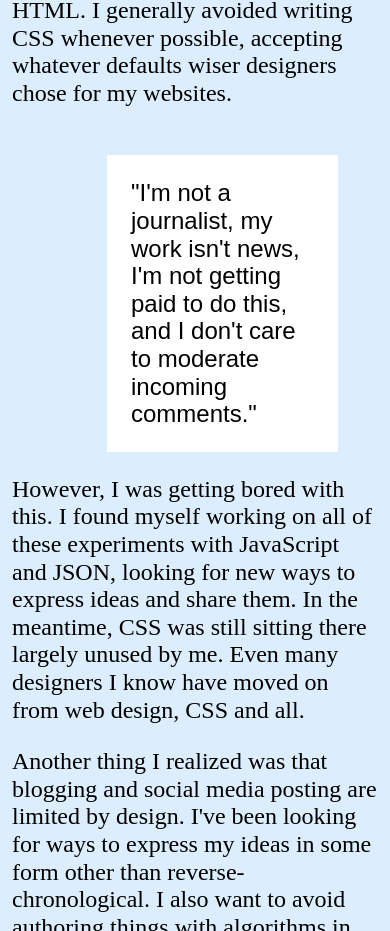
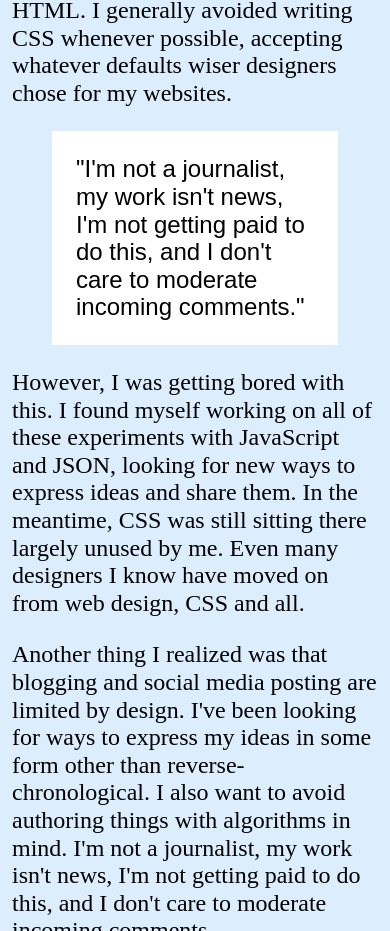
Before and after one commit to jlleblanc/posts, a plain HTML site: page what-is-this/index.html in a window 390 px wide. Shown: the part 897-1828 px from the top of the page. Drawn offline with Linux system fonts and the light colour scheme.

Commit message:
Minor fix to the responsive blockquote

```diff
--- a/what-is-this/style.css
+++ b/what-is-this/style.css
@@ -34,4 +34,9 @@ blockquote {
     max-width: 400px;
     margin: 0.5em;
   }
+
+  blockquote {
+    width: auto;
+    float: none;
+  }
 }
```
